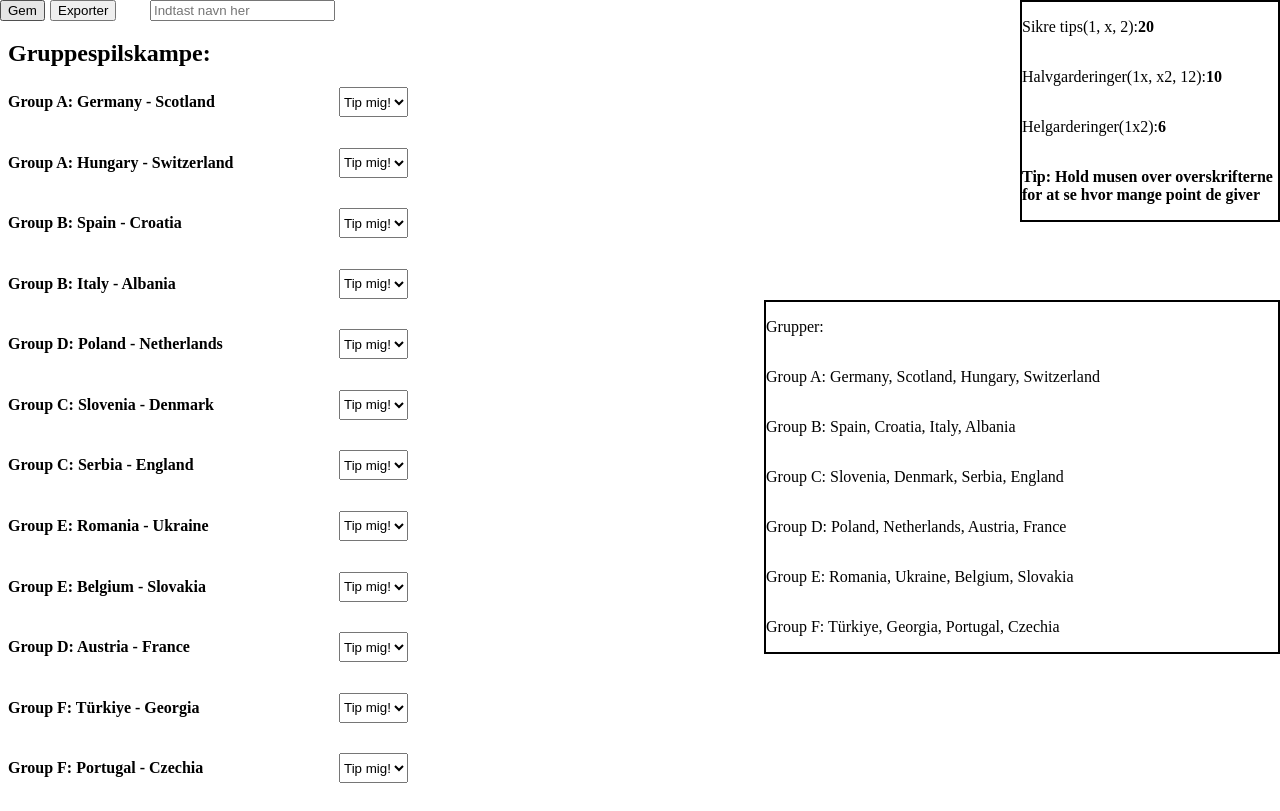
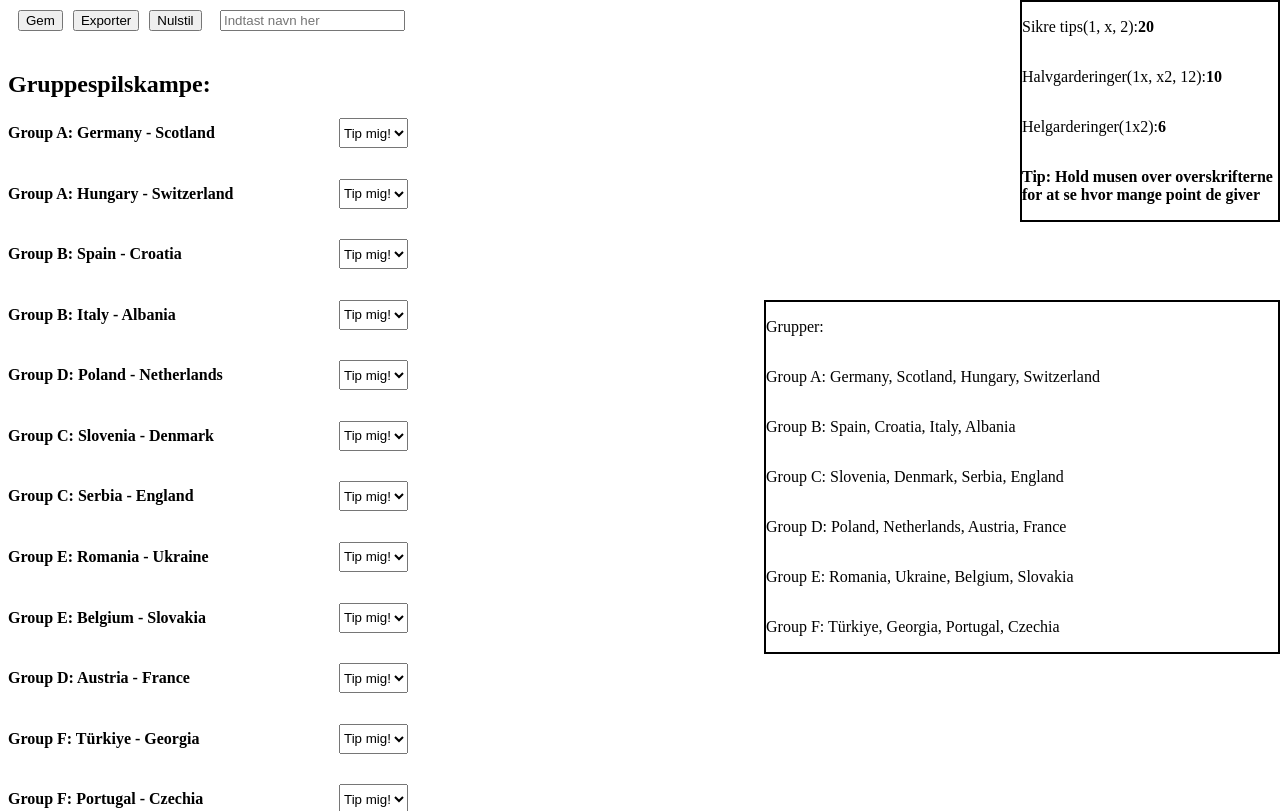
Before and after one commit to Lildhansen/slutrundeKasse, a plain HTML site: page setup/index.html in a window 1280 px wide. Shown: the top 811 px of the page. Drawn offline with Linux system fonts and the light colour scheme.

Commit message:
added reset button and made some small fixes

```diff
--- a/setup/index.html
+++ b/setup/index.html
@@ -7,6 +7,5 @@
     <script src="index.js"></script>
 </head>
 <body onload="setup()">
-    <div id="matchesContainer"></div>
 </body>
 </html>
--- a/setup/index.js
+++ b/setup/index.js
@@ -146,34 +146,42 @@ function addNameField() {
     nameField.id = "nameField";
     nameField.placeholder = "Indtast navn her";
     nameField.style.position = "absolute";
-    nameField.style.top = "0";
-    nameField.style.left = "150px"; // Adjust this value
+    nameField.style.top = "10px";
+    nameField.style.left = "220px"; // Adjust this value
     document.body.appendChild(nameField);
 }
 
-function addSaveButton() {
+function addSaveButton(buttonContainer) {
     let saveButton = document.createElement("button");
     saveButton.textContent = "Gem";
-    saveButton.style.position = "absolute";
-    saveButton.style.top = "0";
-    saveButton.style.left = "0";
     saveButton.onclick = save;
-    document.body.appendChild(saveButton); // Append the button to the body
+    buttonContainer.appendChild(saveButton); // Append the button to the body
 }
 
-function addExportButton() {
+function addExportButton(buttonContainer) {
     let exportButton = document.createElement("button");
     exportButton.textContent = "Exporter";
-    exportButton.style.position = "absolute";
-    exportButton.style.top = "0";
-    exportButton.style.left = "50px";
+
     exportButton.onclick = exportTipskupon;
-    document.body.appendChild(exportButton); // Append the button to the body
+    buttonContainer.appendChild(exportButton); // Append the button to the body
+}
+
+function addResetButton(buttonContainer) {
+    let resetButton = document.createElement("button");
+    resetButton.textContent = "Nulstil";
+    resetButton.onclick = reset;
+    buttonContainer.appendChild(resetButton); // Append the button to the body
 }
 
 function addButtons() {
-    addSaveButton()
-    addExportButton()
+    let buttonContainer = document.createElement("div");
+    buttonContainer.style.margin = "10px";
+    buttonContainer.style.display = "flex";
+    buttonContainer.style.gap = "10px";
+    addSaveButton(buttonContainer)
+    addExportButton(buttonContainer)
+    addResetButton(buttonContainer)
+    document.body.appendChild(buttonContainer);
 }
 
 //save it in local storage
@@ -271,6 +279,32 @@ function save() {
     showToast("Din tipskupon er gemt succesfuldt!");
 
 
+}
+
+function exportTipskupon() {
+    let nameField = document.getElementById("nameField");
+    if (nameField.value === "") {
+        showToast("Du skal udfylde navn før du kan eksportere!");
+        return;
+    }
+    if (sikreTips > 0 || halvGarderinger > 0 || helGarderinger > 0) {
+        showToast("Du har ikke brugt alle dine tips!");
+        return;
+    }
+    if (sikreTips < 0 || halvGarderinger < 0 || helGarderinger < 0) {
+        showToast("Du overskrider grænsen for en slags tips!");
+        return;
+    }
+    //also more checks should be added
+    //check if all matches are filled out (and the numbers are 0 - this should be enough)
+
+}
+
+function reset() {
+    if (confirm("Er du sikker på at du vil nulstille? (Dette vil fjerne alt du har udfyldt og det du har gemt)")) {
+        localStorage.clear();
+        location.reload();
+    }
 }
 
 function updateAvailableTeamsOnLoad() {
@@ -403,24 +437,7 @@ function load() {
 }
 
 
-function exportTipskupon() {
-    let nameField = document.getElementById("nameField");
-    if (nameField.value === "") {
-        showToast("Du skal udfylde navn før du kan eksportere!");
-        return;
-    }
-    if (sikreTips > 0 || halvGarderinger > 0 || helGarderinger > 0) {
-        showToast("Du har ikke brugt alle dine tips!");
-        return;
-    }
-    if (sikreTips < 0 || halvGarderinger < 0 || helGarderinger < 0) {
-        showToast("Du overskrider grænsen for en slags tips!");
-        return;
-    }
-    //also more checks should be added
-    //check if all matches are filled out (and the numbers are 0 - this should be enough)
 
-}
 
 function updateRemainingTips(prevValue, currentValue) {
     sikreTips = parseInt(document.getElementById("sikreTipsNumber").textContent);
@@ -682,7 +699,8 @@ function addReferenceContainer() {
 
 
 function addMatches() {
-    const allMatchesDiv = document.getElementById("matchesContainer")
+    let allMatchesDiv = document.createElement("div")
+    allMatchesDiv.id = "matchesContainer";
     allMatchesDiv.style.flexDirection = "column";
     allMatchesDiv.style.alignItems = "center"; // This will horizontally center the matchDiv
     let allMatchesHeader = document.createElement("h2");
@@ -742,6 +760,7 @@ function addMatches() {
             resultSelecter.add(new Option(scoreOption));
         matchDiv.appendChild(resultSelecter);
     }
+    document.body.appendChild(allMatchesDiv);
 }
 
 function addTeamTips() {
@@ -1124,8 +1143,8 @@ function addPointsInfoOnHeaders() {
 
 
 function setup() {
+    addButtons()
     addNameField()
-    addButtons()
     addReferenceContainer()
     addMatches()
     addTeamTips()
```
